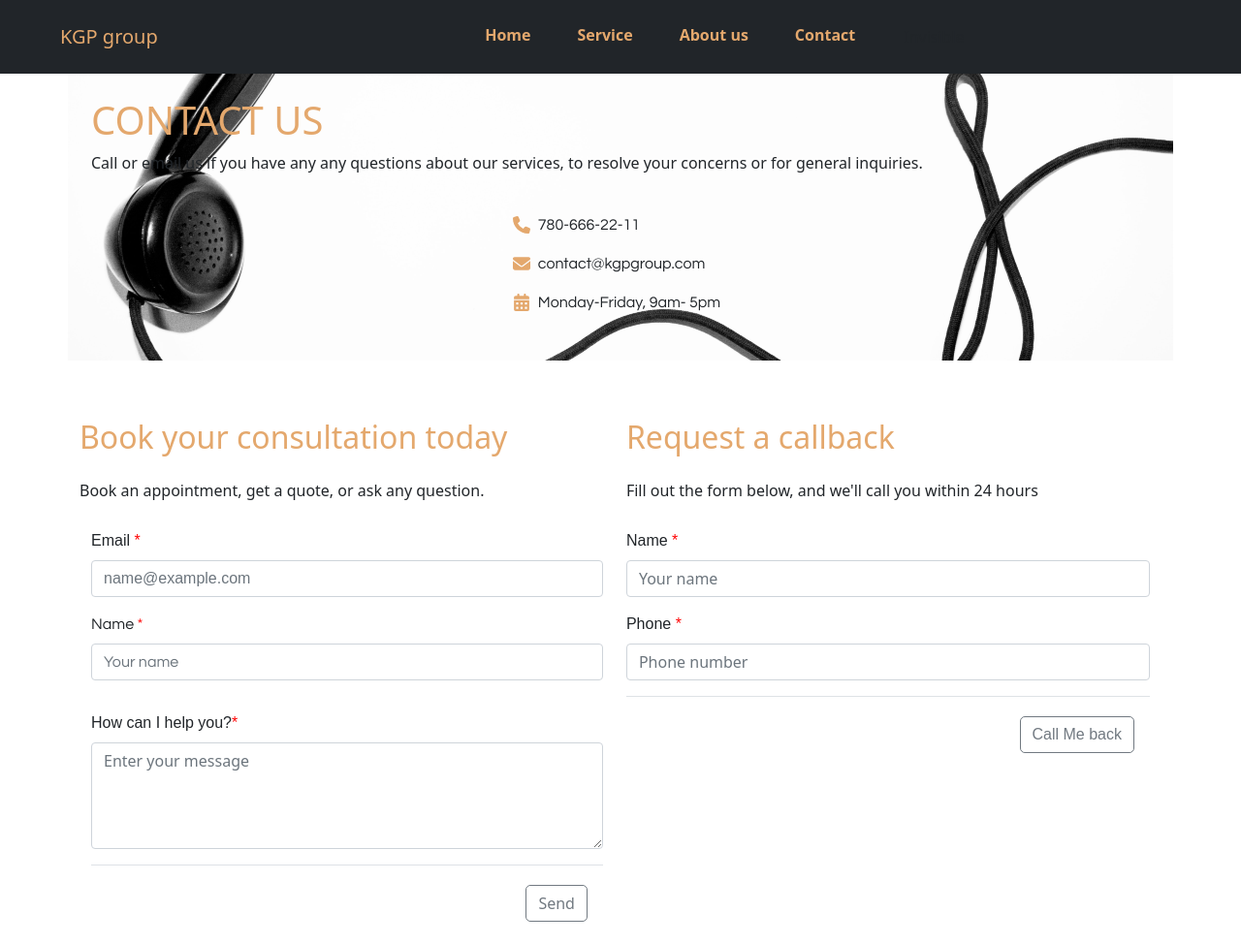
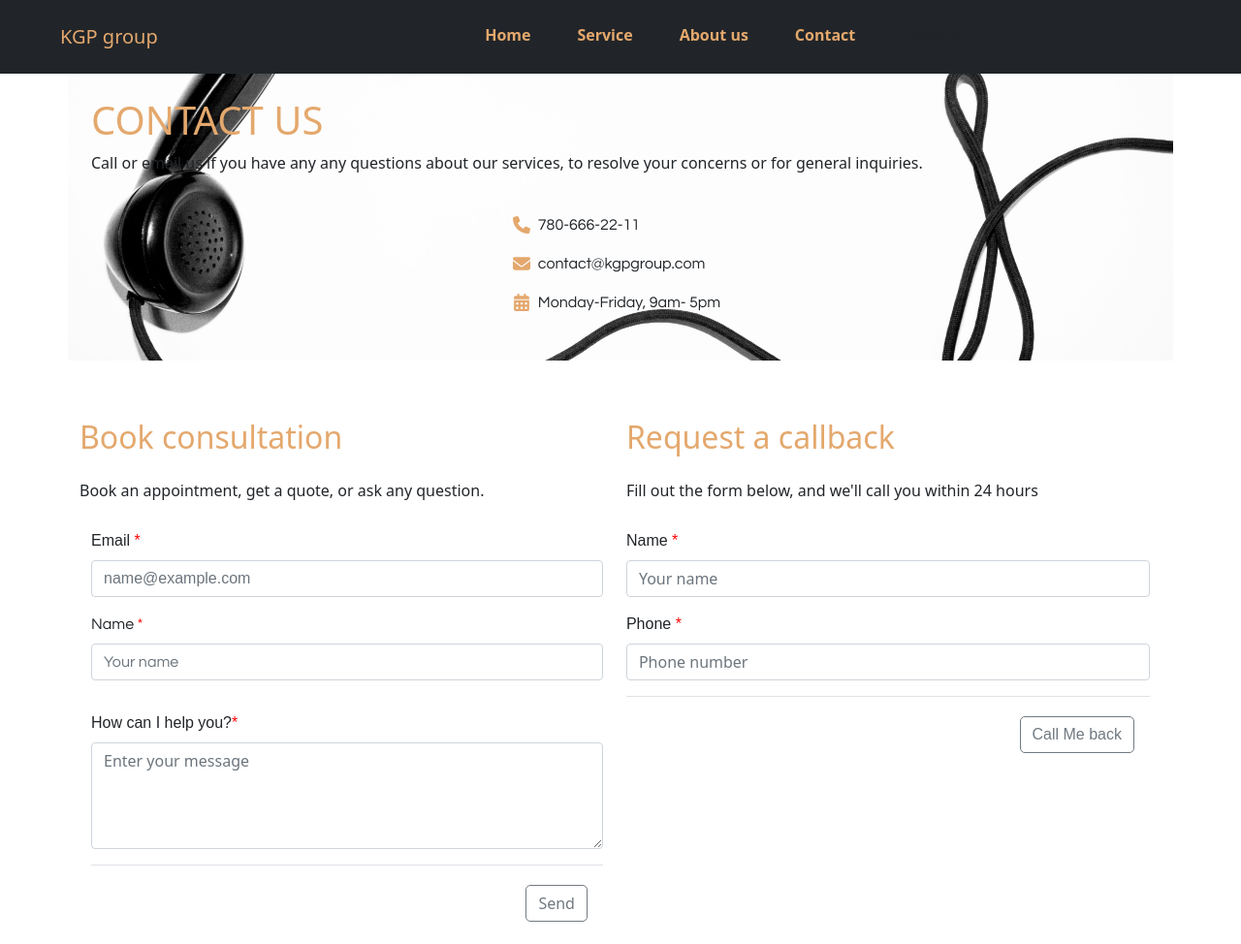
Before and after one commit to OlgaVlasova-IT/accounting, a plain HTML site: page contact.html in a window 1280 px wide. Shown: the top 974 px of the page at 97% size. Drawn offline with nearby package versions, Linux system fonts and the light colour scheme.

Commit message:
4/12/2024 7:38pm

```diff
--- a/contact.html
+++ b/contact.html
@@ -88,7 +88,7 @@
             <div class =" container d-flex  align-items-start justify-content-center">
             <!--Form 1 Contact Us-->
             <div class="d-flex flex-column justify-content-start align-items-start my-5 third-of-width">
-                  <h2 class="text-start my-1 font-color-custom py-2 fw-normal" >Book your consultation today</h2>
+                  <h2 class="text-start my-1 font-color-custom py-2 fw-normal" >Book consultation</h2>
                 <p class=" text-start my-1 py-2 "> Book an appointment, get a quote, or ask any question. </p>
           <form class="d-flex flex-column justify-content-start third-of-width"
          action="https://formspree.io/f/mkneegln"
```
